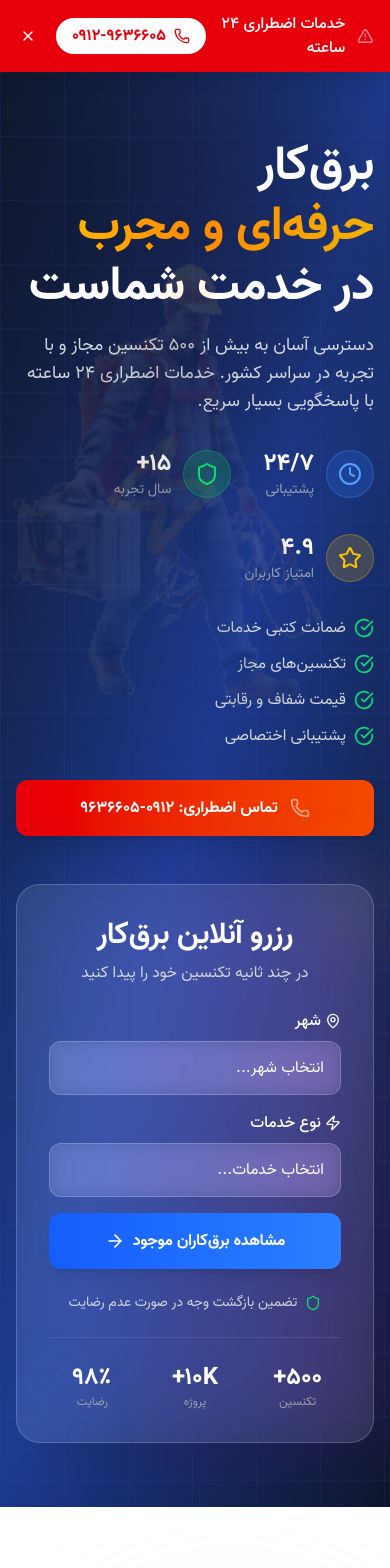
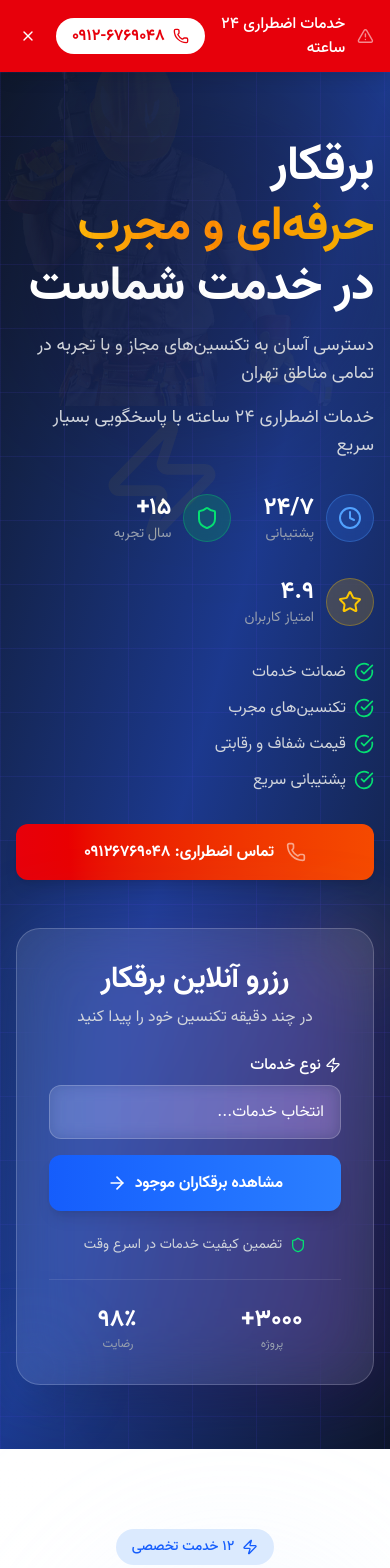
Before and after one commit to atadi/memareh-redesign, a Next.js app: page / in a window 390 px wide. Shown: the top 1568 px of the page. Built offline with nearby package versions, Linux system fonts and the light colour scheme.

Commit message:
Minor Changes

```diff
--- a/src/app/page.tsx
+++ b/src/app/page.tsx
@@ -6,7 +6,6 @@ import { ServiceCategories } from '@/components/home/ServiceCategories'
 import { HowItWorks } from '@/components/home/HowItWorks'
 import { WhyChooseUs } from '@/components/home/WhyChooseUs'
 import { Testimonials } from '@/components/home/Testimonials'
-import { PricingSection } from '@/components/home/PricingSection'
 import { CTASection } from '@/components/home/CTASection'
 
 export default function HomePage() {
@@ -17,7 +16,6 @@ export default function HomePage() {
       <ServiceCategories />
       <HowItWorks />
       <WhyChooseUs />
-      <PricingSection />
       <Testimonials />
       <CTASection />
     </>
--- a/src/components/home/EmergencyBanner.tsx
+++ b/src/components/home/EmergencyBanner.tsx
@@ -20,11 +20,11 @@ export function EmergencyBanner() {
 
           <div className="flex items-center gap-4">
             <a
-              href="tel:09129636605"
+              href="tel:09126769048"
               className="flex items-center gap-2 bg-white text-red-600 px-4 py-1.5 rounded-full hover:bg-red-50 transition-colors font-medium"
             >
               <Phone className="w-4 h-4" />
-              <span className="font-bold">۰۹۱۲-۹۶۳۶۶۰۵</span>
+              <span className="font-bold">۰۹۱۲-۶۷۶۹۰۴۸</span>
             </a>
 
             <button
--- a/src/components/home/Hero.tsx
+++ b/src/components/home/Hero.tsx
@@ -16,7 +16,7 @@ export function Hero() {
   }
 
   return (
-    <section className="relative overflow-hidden bg-gradient-to-br from-slate-900 via-blue-900 to-slate-900 min-h-[90vh]">
+    <section className="relative overflow-hidden bg-gradient-to-br from-slate-900 via-blue-900 to-slate-900 min-h-[100vh]">
       {/* Animated Background Effects */}
       <div className="absolute inset-0">
         {/* Grid Pattern */}
@@ -28,7 +28,7 @@ export function Hero() {
         <div className="absolute -bottom-8 left-20 w-96 h-96 bg-blue-500 rounded-full mix-blend-multiply filter blur-3xl opacity-20 animate-blob animation-delay-4000" />
       </div>
 
-      <div className="relative container mx-auto px-4 py-16 md:py-16">
+      <div className="relative container mx-auto px-4 py-16 md:py-30">
         <div className="grid lg:grid-cols-2 gap-12 items-center">
 
           {/* Left Side - Content */}
@@ -39,12 +39,12 @@ export function Hero() {
             className="text-white space-y-8"
           >
             {/* Logo Badge */}
-            <div className="absolute top-1/8 right-1/7 opacity-10">
+            <div className="absolute top-0 right-1/7 opacity-4">
               <Image
                 src="/assets/images/walking-man.png"
-                alt="معماره - خدمات برق‌کاری حرفه‌ای"
-                width={400}
-                height={700}
+                alt="معماره - خدمات برقکاری حرفه‌ای"
+                width={1000}
+                height={3024}
                 className="object-contain"
                 priority
               />
@@ -53,14 +53,17 @@ export function Hero() {
             {/* Main Heading */}
             <div className="space-y-4">
               <h1 className="text-5xl md:text-6xl lg:text-7xl font-bold leading-tight">
-                برق‌کار
+                برقکار
                 <span className="block text-transparent bg-clip-text bg-gradient-to-r from-yellow-400 via-orange-400 to-yellow-500">
                   حرفه‌ای و مجرب
                 </span>
                 در خدمت شماست
               </h1>
               <p className="text-lg md:text-xl text-gray-300 max-w-xl">
-                دسترسی آسان به بیش از ۵۰۰ تکنسین مجاز و با تجربه در سراسر کشور. خدمات اضطراری ۲۴ ساعته با پاسخگویی بسیار سریع.
+                دسترسی آسان به تکنسین‌های مجاز و با تجربه در تمامی مناطق تهران
+              </p>
+              <p className="text-lg md:text-xl text-gray-300 max-w-xl">
+                خدمات اضطراری ۲۴ ساعته با پاسخگویی بسیار سریع
               </p>
             </div>
 
@@ -98,10 +101,10 @@ export function Hero() {
             {/* Features List */}
             <div className="grid grid-cols-1 md:grid-cols-2 gap-3">
               {[
-                'ضمانت کتبی خدمات',
-                'تکنسین‌های مجاز',
+                'ضمانت خدمات',
+                'تکنسین‌های مجرب',
                 'قیمت شفاف و رقابتی',
-                'پشتیبانی اختصاصی'
+                'پشتیبانی سریع'
               ].map((feature, index) => (
                 <div key={index} className="flex items-center gap-2">
                   <CheckCircle className="w-5 h-5 text-green-400" />
@@ -113,11 +116,11 @@ export function Hero() {
             {/* Emergency CTA */}
             <div className="flex flex-col sm:flex-row gap-4">
               <a
-                href="tel:09129636605"
+                href="tel:09126769048"
                 className="group inline-flex items-center justify-center gap-3 bg-gradient-to-r from-red-600 to-orange-600 hover:from-red-700 hover:to-orange-700 text-white font-bold px-8 py-4 rounded-xl transition-all duration-300 shadow-lg hover:shadow-red-500/50 hover:scale-105"
               >
                 <Phone className="w-5 h-5 animate-pulse" />
-                <span>تماس اضطراری: ۰۹۱۲-۹۶۳۶۶۰۵</span>
+                <span>تماس اضطراری: ۰۹۱۲۶۷۶۹۰۴۸</span>
               </a>
             </div>
           </motion.div>
@@ -137,36 +140,15 @@ export function Hero() {
               <div className="relative space-y-6">
                 <div className="text-center">
                   <h2 className="text-3xl font-bold text-white mb-2">
-                    رزرو آنلاین برق‌کار
+                    رزرو آنلاین برقکار
                   </h2>
                   <p className="text-gray-300">
-                    در چند ثانیه تکنسین خود را پیدا کنید
+                    در چند دقیقه تکنسین خود را پیدا کنید
                   </p>
                 </div>
 
                 {/* Form Fields */}
                 <div className="space-y-4">
-                  {/* City Selection */}
-                  <div>
-                    <label className="block text-white font-medium mb-2 text-right">
-                      <MapPin className="inline w-4 h-4 ml-1" />
-                      شهر
-                    </label>
-                    <select
-                      value={city}
-                      onChange={(e) => setCity(e.target.value)}
-                      className="w-full px-4 py-3.5 bg-white/10 backdrop-blur-sm border border-white/20 rounded-xl text-white focus:ring-2 focus:ring-blue-500 focus:border-transparent transition appearance-none"
-                    >
-                      <option value="" className="bg-slate-800">انتخاب شهر...</option>
-                      <option value="tehran" className="bg-slate-800">تهران</option>
-                      <option value="karaj" className="bg-slate-800">کرج</option>
-                      <option value="isfahan" className="bg-slate-800">اصفهان</option>
-                      <option value="mashhad" className="bg-slate-800">مشهد</option>
-                      <option value="shiraz" className="bg-slate-800">شیراز</option>
-                      <option value="tabriz" className="bg-slate-800">تبریز</option>
-                    </select>
-                  </div>
-
                   {/* Service Type */}
                   <div>
                     <label className="block text-white font-medium mb-2 text-right">
@@ -192,7 +174,7 @@ export function Hero() {
                     onClick={handleQuickBooking}
                     className="w-full group bg-gradient-to-r from-blue-600 to-blue-500 hover:from-blue-700 hover:to-blue-600 text-white font-bold py-4 px-6 rounded-xl transition-all duration-300 shadow-lg hover:shadow-blue-500/50 flex items-center justify-center gap-2"
                   >
-                    <span>مشاهده برق‌کاران موجود</span>
+                    <span>مشاهده برقکاران موجود</span>
                     <ArrowRight className="w-5 h-5 group-hover:translate-x-1 transition-transform" />
                   </button>
                 </div>
@@ -200,17 +182,13 @@ export function Hero() {
                 {/* Trust Badge */}
                 <div className="flex items-center justify-center gap-2 text-sm text-gray-300">
                   <Shield className="w-4 h-4 text-green-400" />
-                  <span>تضمین بازگشت وجه در صورت عدم رضایت</span>
+                  <span>تضمین کیفیت خدمات در اسرع وقت</span>
                 </div>
 
                 {/* Stats Row */}
-                <div className="grid grid-cols-3 gap-4 pt-6 border-t border-white/10">
+                <div className="grid grid-cols-2 gap-4 pt-6 border-t border-white/10">
                   <div className="text-center">
-                    <div className="text-2xl font-bold text-white">۵۰۰+</div>
-                    <div className="text-xs text-gray-400">تکنسین</div>
-                  </div>
-                  <div className="text-center">
-                    <div className="text-2xl font-bold text-white">۱۰K+</div>
+                    <div className="text-2xl font-bold text-white">3000+</div>
                     <div className="text-xs text-gray-400">پروژه</div>
                   </div>
                   <div className="text-center">
--- a/src/components/home/PricingSection.tsx
+++ /dev/null
@@ -1,133 +0,0 @@
-'use client'
-
-import { Check, X, Phone } from 'lucide-react'
-import Link from 'next/link'
-
-export function PricingSection() {
-  const packages = [
-    {
-      name: 'بازدید و عیب‌یابی',
-      price: '۱۵۰,۰۰۰',
-      description: 'برای مشکلات ساده',
-      features: [
-        'بازدید رایگان در صورت انجام کار',
-        'عیب‌یابی تخصصی',
-        'ارائه تخمین هزینه',
-        'مشاوره رایگان',
-      ],
-      notIncluded: [
-        'قطعات یدکی',
-        'خدمات اضطراری'
-      ],
-      recommended: false
-    },
-    {
-      name: 'خدمات عمومی',
-      price: 'توافقی',
-      description: 'پرطرفدارترین',
-      features: [
-        'تمام خدمات بازدید',
-        'نصب و تعمیرات',
-        'ضمانت ۶ ماهه',
-        'قطعات با تخفیف ۱۰٪',
-        'اولویت در اعزام تکنسین',
-      ],
-      notIncluded: [
-        'خدمات اضطراری ۲۴ ساعته'
-      ],
-      recommended: true
-    },
-    {
-      name: 'قرارداد سالیانه',
-      price: 'ویژه',
-      description: 'برای مجتمع‌ها و کسب‌وکارها',
-      features: [
-        'تمام خدمات بازدید و عمومی',
-        'خدمات اضطراری ۲۴/۷',
-        'بازرسی دوره‌ای رایگان',
-        'قطعات با تخفیف ۲۰٪',
-        'اولویت ویژه در اعزام',
-        'بدون هزینه ایاب و ذهاب',
-      ],
-      notIncluded: [],
-      recommended: false
-    }
-  ]
-
-  return (
-    <section className="py-16 bg-gray-50">
-      <div className="container mx-auto px-4">
-        <div className="text-center mb-12">
-          <h2 className="text-3xl md:text-4xl font-bold mb-4">تعرفه خدمات</h2>
-          <p className="text-gray-600 max-w-2xl mx-auto">
-            انتخاب بهترین پکیج متناسب با نیاز شما
-          </p>
-        </div>
-
-        <div className="grid md:grid-cols-3 gap-8 max-w-5xl mx-auto">
-          {packages.map((pkg, index) => (
-            <div
-              key={index}
-              className={`bg-white rounded-2xl shadow-lg overflow-hidden relative ${
-                pkg.recommended ? 'ring-2 ring-blue-500 transform scale-105' : ''
-              }`}
-            >
-              {pkg.recommended && (
-                <div className="bg-blue-500 text-white text-center py-2 text-sm font-bold">
-                  پیشنهاد ویژه
-                </div>
-              )}
-
-              <div className="p-6">
-                <h3 className="text-xl font-bold mb-2">{pkg.name}</h3>
-                <p className="text-gray-600 text-sm mb-4">{pkg.description}</p>
-                <div className="mb-6">
-                  <span className="text-3xl font-bold">{pkg.price}</span>
-                  {pkg.price !== 'توافقی' && pkg.price !== 'ویژه' && (
-                    <span className="text-gray-600 mr-2">تومان</span>
-                  )}
-                </div>
-
-                <div className="space-y-3 mb-6">
-                  {pkg.features.map((feature, i) => (
-                    <div key={i} className="flex items-start gap-2">
-                      <Check className="w-5 h-5 text-green-500 mt-0.5" />
-                      <span className="text-sm">{feature}</span>
-                    </div>
-                  ))}
-                  {pkg.notIncluded.map((item, i) => (
-                    <div key={i} className="flex items-start gap-2 opacity-60">
-                      <X className="w-5 h-5 text-gray-400 mt-0.5" />
-                      <span className="text-sm line-through">{item}</span>
-                    </div>
-                  ))}
-                </div>
-
-                <Link
-                  href="/booking"
-                  className={`block text-center py-3 rounded-lg font-medium transition-colors ${
-                    pkg.recommended
-                      ? 'bg-blue-600 text-white hover:bg-blue-700'
-                      : 'bg-gray-100 text-gray-700 hover:bg-gray-200'
-                  }`}
-                >
-                  انتخاب پکیج
-                </Link>
-              </div>
-            </div>
-          ))}
-        </div>
-
-        <div className="text-center mt-12">
-          <p className="text-gray-600 mb-4">
-            برای دریافت مشاوره رایگان و تعرفه‌های ویژه تماس بگیرید
-          </p>
-            <a href="tel:02112345678" className="inline-flex items-center gap-2 text-blue-600 font-bold text-lg hover:text-blue-700">
-            <Phone className="w-5 h-5" />
-            ۰۲۱-۱۲۳۴۵۶۷۸
-          </a>
-        </div>
-      </div>
-    </section>
-  )
-}
--- a/src/components/home/ServiceCategories.tsx
+++ b/src/components/home/ServiceCategories.tsx
@@ -4,6 +4,7 @@ import { useState } from 'react'
 import Image from 'next/image'
 import Link from 'next/link'
 import { ChevronLeft, Zap, ArrowUpRight } from 'lucide-react'
+import { Phone } from 'lucide-react'
 
 export function ServiceCategories() {
   const [hoveredCard, setHoveredCard] = useState<number | null>(null)
@@ -120,7 +121,7 @@ export function ServiceCategories() {
                   <div className="absolute inset-0 bg-gradient-to-t from-black/80 via-black/40 to-transparent" />
 
                   {/* Number Badge - Always visible */}
-                  <div className="absolute top-3 right-3 w-10 h-10 bg-blue-600 text-white rounded-full flex items-center justify-center font-bold text-lg shadow-lg z-10">
+                  <div className="absolute top-3 right-3 w-10 h-10 bg-yellow-600 text-white rounded-full flex items-center justify-center font-bold text-lg shadow-lg z-10">
                     {index + 1}
                   </div>
 
@@ -136,34 +137,30 @@ export function ServiceCategories() {
                 <div className="p-5 flex flex-col flex-grow">
                   {/* Title - Fixed 2 lines */}
                   <h3 className={`text-base font-bold leading-tight h-12 overflow-hidden transition-colors duration-300 mb-3 ${
-                    isHovered ? 'text-blue-600' : 'text-gray-900'
+                    isHovered ? 'text-yellow-600' : 'text-gray-900'
                   }`}>
                     {category.title}
                   </h3>
 
                   {/* Description - Fixed 3 lines, no expansion */}
-                  <p className="text-gray-600 text-sm leading-relaxed h-16 overflow-hidden mb-4 flex-grow">
+                  <p className="text-gray-600 text-sm leading-relaxed h-34 overflow-hidden mb-4 flex-grow">
                     {category.description}
                   </p>
 
                   {/* CTA Link */}
                   <div className="mt-auto">
-                    <Link
-                      href="/booking"
-                      className={`inline-flex items-center text-blue-600 font-medium text-sm transition-all duration-300 ${
-                        isHovered ? 'gap-3' : 'gap-2'
-                      }`}
+                    <a
+                      href="tel:09126769048"
+                      className="flex items-center w-40 gap-2 bg-yellow-100 text-yellow-600 px-4 py-1.5 rounded-full hover:bg-yellow-200 transition-colors font-medium"
                     >
-                      <span>درخواست خدمات</span>
-                      <ChevronLeft className={`w-4 h-4 transition-transform duration-300 ${
-                        isHovered ? 'translate-x-1' : 'translate-x-0'
-                      }`} />
-                    </Link>
+                      <Phone className="w-4 h-4" />
+                      <span className="font-bold">۰۹۱۲-۶۷۶۹۰۴۸</span>
+                    </a>
                   </div>
                 </div>
 
                 {/* Decorative Border */}
-                <div className={`absolute inset-x-0 bottom-0 h-1 bg-gradient-to-r from-blue-600 to-purple-600 transition-transform duration-500 origin-left ${
+                <div className={`absolute inset-x-0 bottom-0 h-1 bg-gradient-to-r from-yellow-600 to-yellow-100 transition-transform duration-500 origin-left ${
                   isHovered ? 'scale-x-100' : 'scale-x-0'
                 }`} />
               </div>
@@ -174,20 +171,16 @@ export function ServiceCategories() {
         {/* Bottom CTA */}
         <div className="text-center">
           <div className="inline-flex flex-col sm:flex-row items-center gap-4">
-            <Link
-              href="/booking"
-              className="inline-flex items-center gap-2 bg-gradient-to-r from-blue-600 to-blue-500 text-white font-bold px-8 py-4 rounded-xl hover:from-blue-700 hover:to-blue-600 transition-all duration-300 shadow-lg hover:shadow-xl hover:scale-105"
-            >
-              <Zap className="w-5 h-5" />
-              <span>درخواست خدمات برق‌کاری</span>
-            </Link>
-            <Link
-              href="/services"
-              className="inline-flex items-center gap-2 bg-white border-2 border-gray-200 text-gray-700 font-bold px-8 py-4 rounded-xl hover:border-blue-600 hover:text-blue-600 transition-all duration-300 shadow-md hover:shadow-lg"
-            >
-              <span>اطلاعات بیشتر</span>
-              <ChevronLeft className="w-5 h-5" />
-            </Link>
+            {/* Emergency CTA */}
+            <div className="flex flex-col sm:flex-row gap-4">
+              <a
+                href="tel:09126769048"
+                className="group inline-flex items-center justify-center gap-3 bg-gradient-to-r from-red-600 to-orange-600 hover:from-red-700 hover:to-orange-700 text-white font-bold px-8 py-4 rounded-xl transition-all duration-300 shadow-lg hover:shadow-red-500/50 hover:scale-105"
+              >
+                <Phone className="w-5 h-5 animate-pulse" />
+                <span>تماس اضطراری: ۰۹۱۲۶۷۶۹۰۴۸</span>
+              </a>
+            </div>
           </div>
 
           {/* Trust Badge */}
@@ -199,7 +192,7 @@ export function ServiceCategories() {
                 </div>
               ))}
             </div>
-            <span>بیش از ۱۰،۰۰۰ مشتری راضی</span>
+            <span>بیش از 3،۰۰۰ مشتری راضی</span>
           </div>
         </div>
       </div>
--- a/src/components/home/WhyChooseUs.tsx
+++ b/src/components/home/WhyChooseUs.tsx
@@ -13,8 +13,8 @@ export function WhyChooseUs() {
   const features = [
     {
       icon: Award,
-      title: 'تکنسین‌های مجاز',
-      description: 'تمام تکنسین‌های ما دارای پروانه کار از نظام مهندسی هستند'
+      title: 'تکنسین‌های متخصص',
+      description: 'تمام تکنسین‌های ما دارای مدارک معتبر هستند'
     },
     {
       icon: Clock,
@@ -23,13 +23,8 @@ export function WhyChooseUs() {
     },
     {
       icon: Shield,
-      title: 'ضمانت کتبی',
-      description: 'ارائه ضمانت‌نامه کتبی برای تمام خدمات انجام شده'
-    },
-    {
-      icon: Users,
-      title: '۵۰۰+ تکنسین',
-      description: 'تیم بزرگ و حرفه‌ای در سراسر شهر برای خدمات سریع'
+      title: 'ضمانت کیفیت',
+      description: 'ضمانت‌ خدمات برای تمام سرویس‌های انجام شده'
     },
     {
       icon: ThumbsUp,
@@ -52,8 +47,8 @@ export function WhyChooseUs() {
               چرا ما را انتخاب کنید؟
             </h2>
             <p className="text-gray-600 mb-8">
-              با بیش از ۱۵ سال تجربه در ارائه خدمات برق‌کاری، ما به عنوان یکی از معتبرترین
-              شرکت‌های خدمات فنی در تهران شناخته می‌شویم. تعهد ما به کیفیت، ایمنی و رضایت
+              با بیش از ۱۵ سال تجربه در ارائه خدمات برقکاری، ما به عنوان یکی از معتبرترین
+              مراجع خدمات فنی در تهران شناخته می‌شویم. تعهد ما به کیفیت، ایمنی و رضایت
               مشتری، ما را به انتخاب اول شما برای تمام نیازهای برقی تبدیل کرده است.
             </p>
 
@@ -83,27 +78,19 @@ export function WhyChooseUs() {
               <div className="space-y-4">
                 <div className="flex justify-between items-center">
                   <span>پروژه‌های تکمیل شده</span>
-                  <span className="text-2xl font-bold">۱۲,۵۰۰+</span>
+                  <span className="text-2xl font-bold">۳,۰۰۰+</span>
                 </div>
                 <div className="flex justify-between items-center">
                   <span>مشتریان راضی</span>
-                  <span className="text-2xl font-bold">۸,۳۰۰+</span>
+                  <span className="text-2xl font-bold">۴,۰۰۰+</span>
                 </div>
                 <div className="flex justify-between items-center">
                   <span>سال‌های فعالیت</span>
                   <span className="text-2xl font-bold">۱۵+</span>
                 </div>
-                <div className="flex justify-between items-center">
-                  <span>تکنسین‌های فعال</span>
-                  <span className="text-2xl font-bold">۵۰۰+</span>
-                </div>
               </div>
             </div>
-
-            {/* Decorative elements */}
-            <div className="absolute -top-4 -right-4 w-20 h-20 bg-yellow-400 rounded-full opacity-20"></div>
-            <div className="absolute -bottom-4 -left-4 w-32 h-32 bg-green-400 rounded-full opacity-20"></div>
-          </div>
+         </div>
         </div>
       </div>
     </section>
```
Also changed, not shown: src/app/layout.tsx (+7 -7 lines), src/components/home/HowItWorks.tsx (+21 -19 lines), src/components/home/Testimonials.tsx (+15 -3 lines), public/assets/images/walking-man.png.
